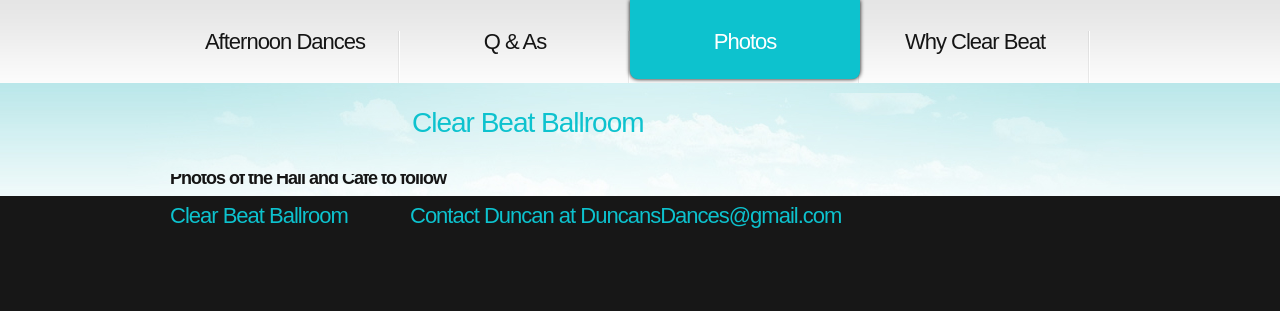
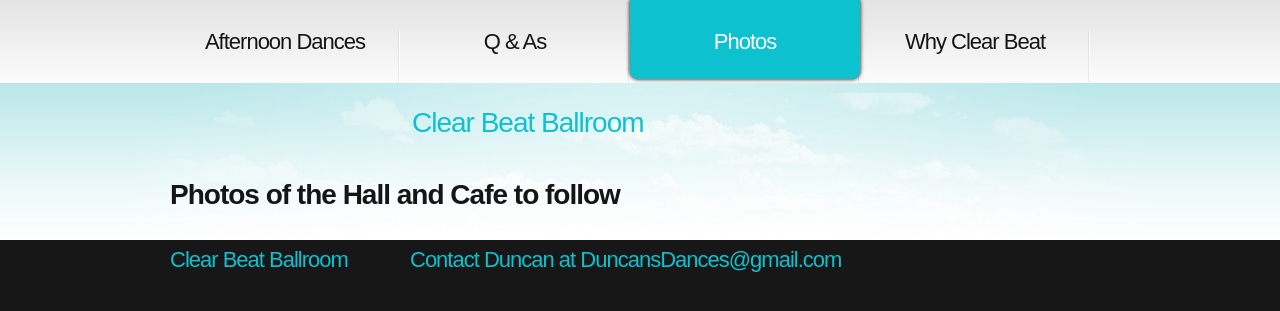
Before and after one commit to ramsayd/duncansdances, a Jekyll site: the page built from 35_photos.md, in a window 1280 px wide. Shown: the top 311 px of the page. Built offline with Jekyll 4.4.1, drawn with Linux system fonts in a browser that asks for light colours.

```diff
--- a/35_photos.md
+++ b/35_photos.md
@@ -8,6 +8,6 @@ permalink: "Photos.html"
 
 
 <article class="grid_12 Visible">
-<h5><strong>Photos of the Hall and Cafe to follow</strong></h5>
+<h3><strong>Photos of the Hall and Cafe to follow</strong></h3>
 
 </article>
```
